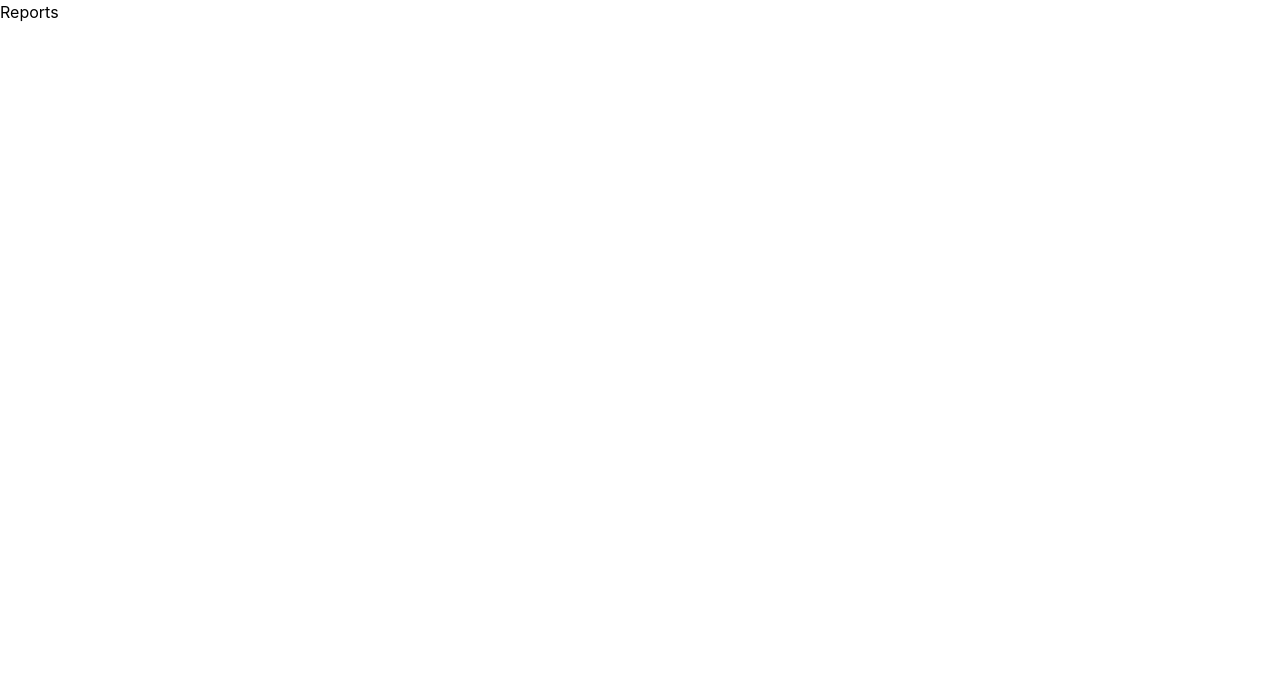
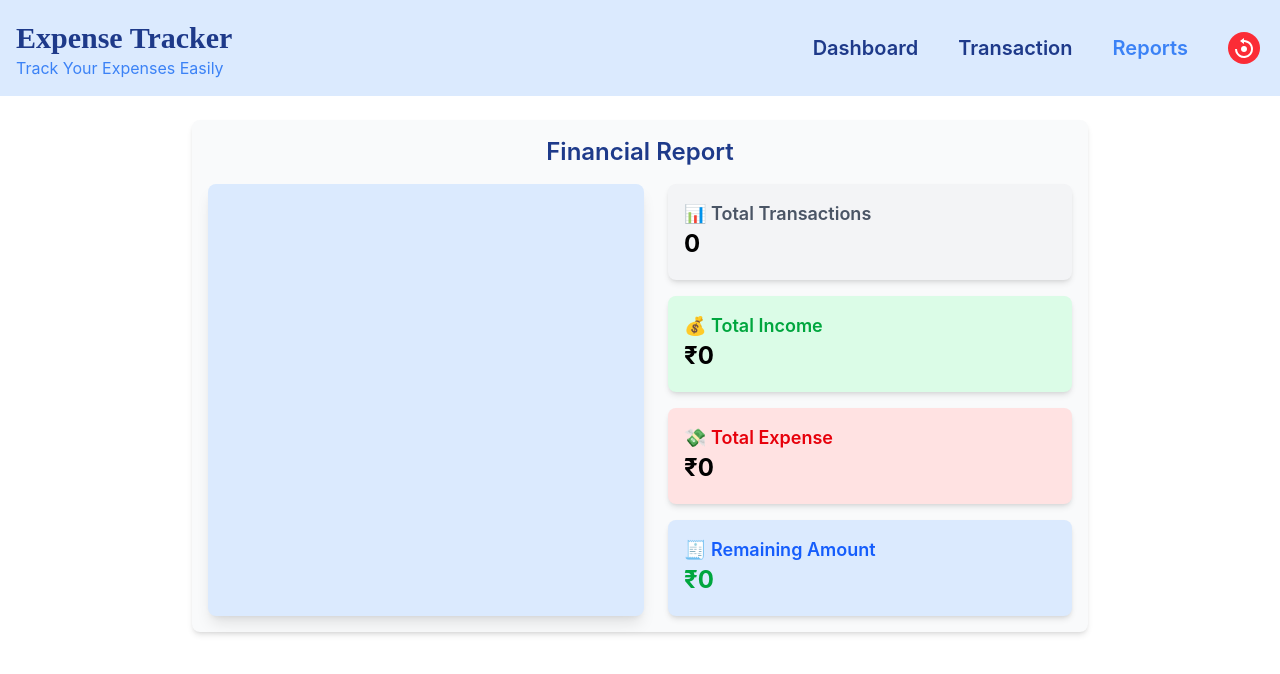
Before and after one commit to ravirafaliya/expense-tracker, a React (Vite) app: page /reports in a window 1280 px wide. Shown: the top 674 px of the page. Built offline with nearby package versions, Linux system fonts and the light colour scheme.

Commit message:
add: report page

```diff
--- a/package.json
+++ b/package.json
@@ -15,6 +15,7 @@
     "react-dom": "^19.1.0",
     "react-icons": "^5.5.0",
     "react-router-dom": "^7.5.3",
+    "recharts": "^2.15.3",
     "tailwindcss": "^4.1.5"
   },
   "devDependencies": {
--- a/src/layouts/TransactionHistory.tsx
+++ b/src/layouts/TransactionHistory.tsx
@@ -12,11 +12,13 @@ type Transaction = {
 type TransactionHistoryProps = {
   transactions: Transaction[];
   onDeleteTransaction: (index: number) => void;
+  showEditButton?: boolean;
 };
 
 const TransactionHistory = ({
   transactions,
   onDeleteTransaction,
+  showEditButton = false,
 }: TransactionHistoryProps) => {
   const editTransaction = useContext(EditContext);
   console.log(editTransaction);
@@ -24,6 +26,7 @@ const TransactionHistory = ({
   const handleEditButtonClick = (transaction: Transaction) => {
     editTransaction.setItem(transaction);
   };
+
   return (
     <div className="bg-[var(--bg-secondary)] shadow-lg rounded-xl p-6 mb-6">
       <h2 className="text-3xl font-semibold text-[var(--accent-primary-text)] mb-4 text-center">
@@ -63,12 +66,14 @@ const TransactionHistory = ({
               <td className="px-4 py-3 capitalize">{transaction.category}</td>
               <td className="px-4 py-3">{transaction.description}</td>
               <td className="px-4 py-3 flex justify-center items-center gap-4 text-xl">
+                {showEditButton && (
                   <button
                     onClick={() => handleEditButtonClick(transaction)}
                     className="text-green-950 hover:text-green-500 transition duration-500"
                   >
                     <MdEdit />
                   </button>
+                )}
 
                 <button
                   onClick={() => onDeleteTransaction(index)}
--- a/src/pages/Home.tsx
+++ b/src/pages/Home.tsx
@@ -61,6 +61,7 @@ const Home = () => {
             <TransactionHistory
               transactions={transactions}
               onDeleteTransaction={handleDeleteButton}
+              showEditButton={true}
             />
           </div>
         </section>
--- a/src/pages/Reports.tsx
+++ b/src/pages/Reports.tsx
@@ -1,7 +1,134 @@
-import React from "react";
+import { useEffect, useState } from "react";
+import Header from "../layouts/Header";
+import { PieChart, Pie, Cell, Tooltip, ResponsiveContainer } from "recharts";
 
-const Reports = () => {
-  return <div>Reports</div>;
+type Transaction = {
+  type: string;
+  amount: string;
+  category: string;
+  description: string;
 };
 
-export default Reports;
+const COLORS = ["#0088FE", "#FF8042", "#00C49F"];
+
+const Report = () => {
+  const [transactions, setTransactions] = useState<Transaction[]>([]);
+  const [income, setIncome] = useState(0);
+  const [expense, setExpense] = useState(0);
+
+  useEffect(() => {
+    const storedTransactions = localStorage.getItem("transactions");
+    if (storedTransactions) {
+      const parsed = JSON.parse(storedTransactions);
+      setTransactions(parsed);
+
+      const totalIncome = parsed
+        .filter((t: Transaction) => t.type === "Income")
+        .reduce((sum: number, t: Transaction) => sum + Number(t.amount), 0);
+
+      const totalExpense = parsed
+        .filter((t: Transaction) => t.type === "Expense")
+        .reduce((sum: number, t: Transaction) => sum + Number(t.amount), 0);
+
+      setIncome(totalIncome);
+      setExpense(totalExpense);
+    }
+  }, []);
+
+  const balance = income - expense;
+
+  const data = [
+    { name: "Income", value: income },
+    { name: "Expense", value: expense },
+    { name: "Balance", value: balance },
+  ];
+
+  return (
+    <div>
+      <Header />
+      <div className="p-4 bg-[var(--bg-secondary)] shadow-md rounded-lg max-w-4xl mx-auto mt-6">
+        <h2 className="text-2xl font-semibold text-[var(--accent-primary-text)] mb-4 text-center">
+          Financial Report
+        </h2>
+        <div className="flex flex-col md:flex-row gap-6">
+          <div className="flex-1 bg-[var(--accent-primary-bg)] shadow-lg rounded-lg p-4">
+            <ResponsiveContainer width="100%" height={400}>
+              <PieChart>
+                <Pie
+                  data={data}
+                  dataKey="value"
+                  nameKey="name"
+                  cx="50%"
+                  cy="50%"
+                  outerRadius={100}
+                  fill="#8884d8"
+                  label={(entry) => {
+                    const iconMap: { [key: string]: string } = {
+                      Income: "💰",
+                      Expense: "💸",
+                      Balance: "🧾",
+                    };
+                    return `${iconMap[entry.name]} ${entry.name}
+                    `;
+                  }}
+                >
+                  {data.map((entry, index) => (
+                    <Cell
+                      key={`cell-${index}`}
+                      fill={COLORS[index % COLORS.length]}
+                    />
+                  ))}
+                </Pie>
+                <Tooltip
+                  formatter={(value: number, name: string) => {
+                    const iconMap: { [key: string]: string } = {
+                      Income: "💰",
+                      Expense: "💸",
+                      Balance: "🧾",
+                    };
+                    return [`₹${value}`, `${iconMap[name]} ${name}`];
+                  }}
+                />
+              </PieChart>
+            </ResponsiveContainer>
+          </div>
+
+          <div className="flex-1 grid grid-cols-1 gap-4">
+            <div className="p-4 bg-gray-100 rounded-lg shadow-md">
+              <p className="text-lg font-semibold text-gray-600">
+                📊 Total Transactions
+              </p>
+              <p className="text-2xl font-bold">{transactions.length}</p>
+            </div>
+            <div className="p-4 bg-green-100 rounded-lg shadow-md">
+              <p className="text-lg font-semibold text-green-600">
+                💰 Total Income
+              </p>
+              <p className="text-2xl font-bold">₹{income}</p>
+            </div>
+            <div className="p-4 bg-red-100 rounded-lg shadow-md">
+              <p className="text-lg font-semibold text-red-600">
+                💸 Total Expense
+              </p>
+              <p className="text-2xl font-bold">₹{expense}</p>
+            </div>
+            <div className="p-4 bg-blue-100 rounded-lg shadow-md">
+              <p className="text-lg font-semibold text-blue-600">
+                🧾 Remaining Amount
+              </p>
+              <p
+                className={`text-2xl font-bold ${
+                  balance >= 0 ? "text-green-600" : "text-red-600"
+                }`}
+              >
+                ₹{balance}
+              </p>
+            </div>
+          </div>
+        </div>
+      </div>
+    </div>
+  );
+};
+
+export default Report;
--- a/src/pages/Transaction.tsx
+++ b/src/pages/Transaction.tsx
@@ -33,6 +33,7 @@ const Transaction = () => {
         <TransactionHistory
           transactions={transactions}
           onDeleteTransaction={handleDeleteButton}
+          showEditButton={false}
         />
       </div>
     </div>
```
Also changed, not shown: 1 other file (tests, documents, lock files or other folders). Lines whose indentation alone changed are shown as unchanged.
